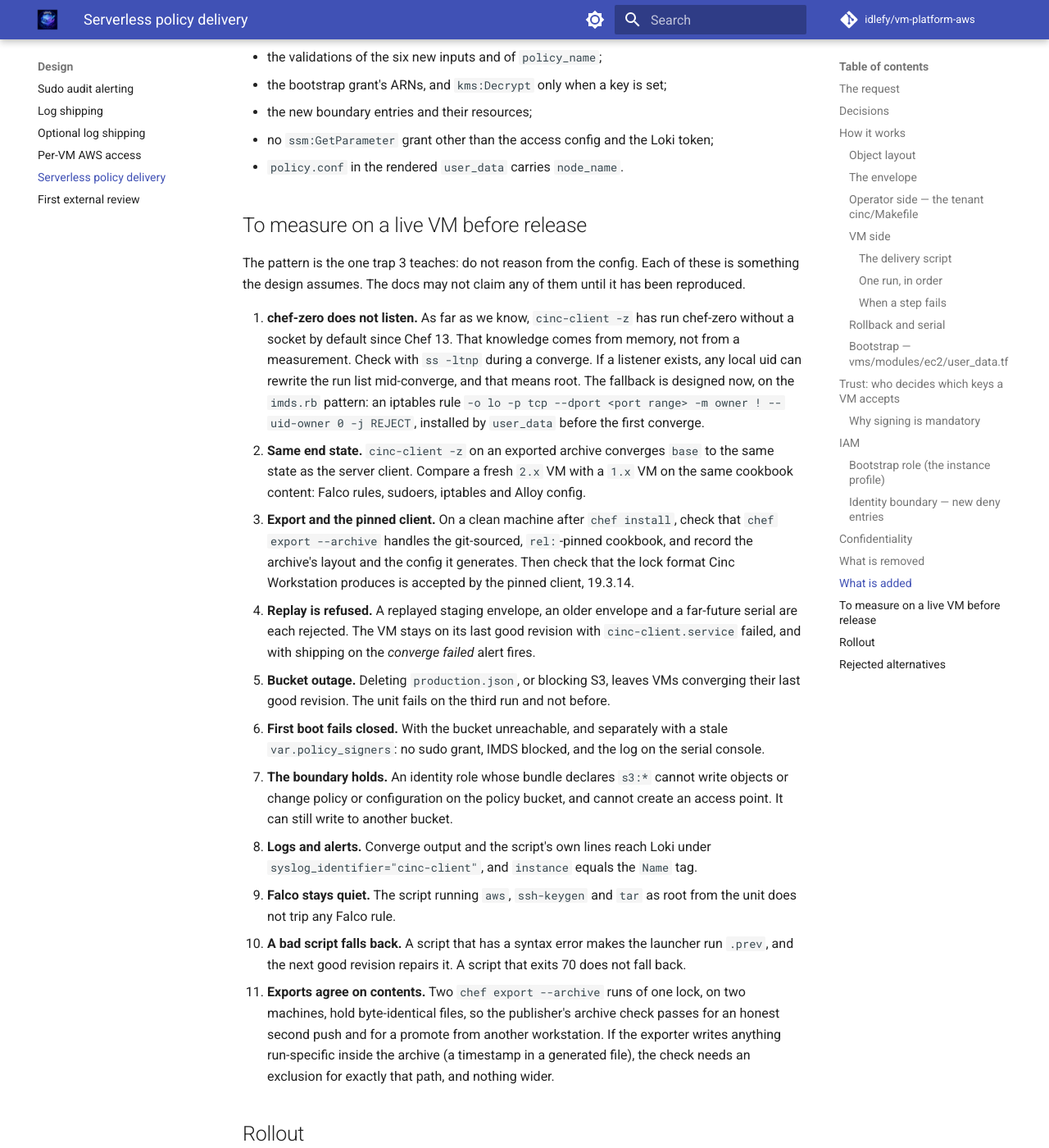
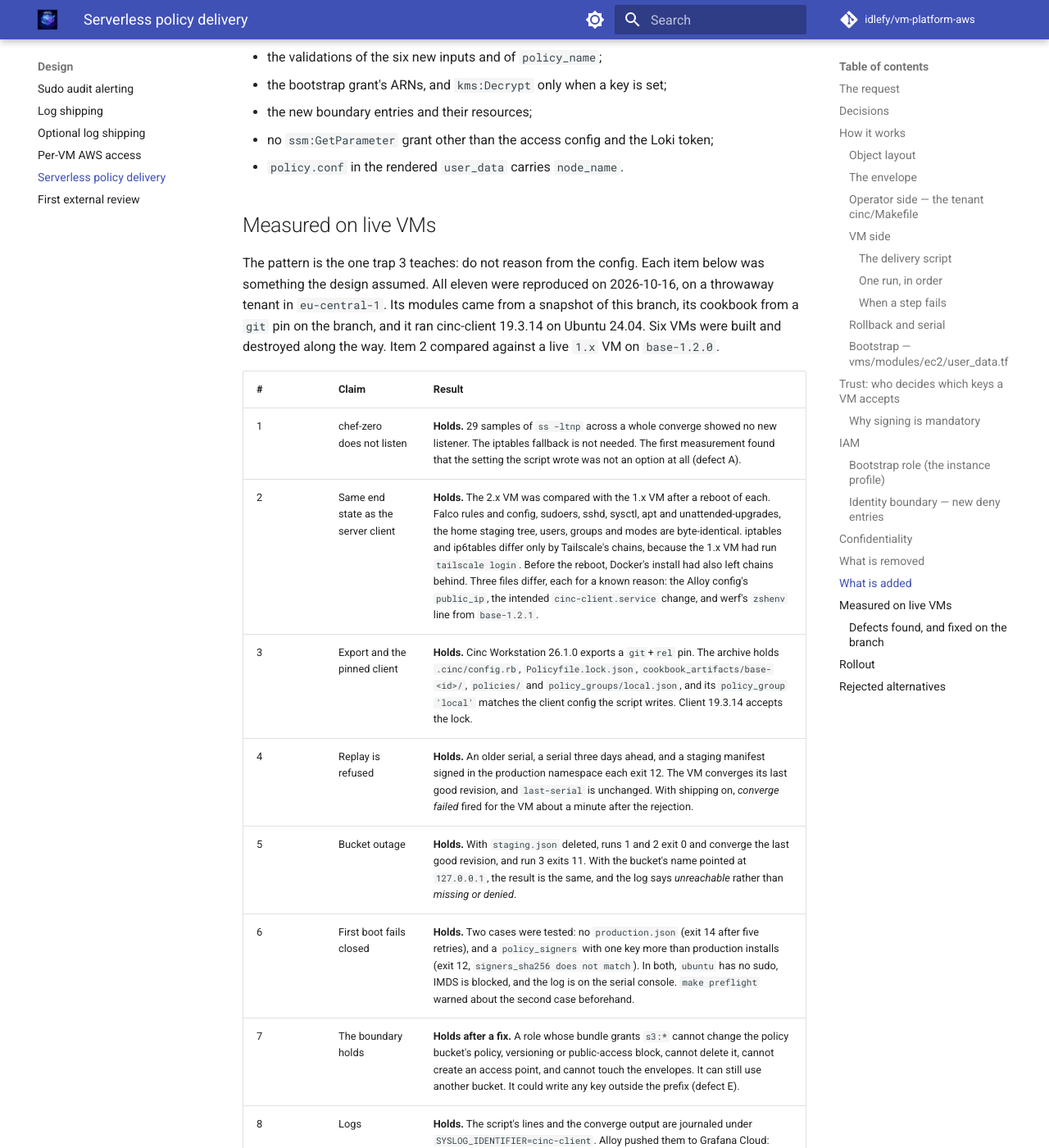
Before and after one commit to idlefy/vm-platform-aws, an MkDocs documentation site: the page built from docs/design/serverless-policy-delivery.md, in a window 1280 px wide and 1400 px high, scrolled down 17963 px. Shown: the whole window at 82% size. Built offline with MkDocs 1.6.1 and Material for MkDocs 9.7.7, drawn with Linux system fonts in a browser that asks for light colours; comment, search, counter and statistics services are not loaded; some of the changed text lies outside the part shown.

Commit message:
docs: record the live measurements of serverless delivery
All eleven items the design assumed were reproduced on 2026-10-16, on a
throwaway tenant pinned to this branch and against a live 1.x VM for the
end-state comparison. The *To measure* section becomes the results, with the
five defects the measurements found and their fixes on this branch.

The converge-failed alert and its dashboard panel no longer explain
themselves by a CINC server that 2.x does not have.

Co-Authored-By: Claude Opus 5.5 <noreply@anthropic.com>
Claude-Session: https://claude.ai/code/session_01BM8nUCqTRMtBZbmfmpXv37

```diff
--- a/docs/design/serverless-policy-delivery.md
+++ b/docs/design/serverless-policy-delivery.md
@@ -1,11 +1,12 @@
 # Serverless policy delivery — signed Policyfile archives in S3, no CINC server
 
 > Design record, written before implementation and revised after an
-> architecture review the same day. Nothing here has been measured on a VM yet;
-> every item under *To measure* is a gate on the release, not a fact.
+> architecture review the same day. Every item the design assumed was then
+> measured on live VMs on 2026-10-16; *Measured on live VMs* has the results
+> and the five defects the measurements found.
 
-**Date:** 2026-10-15
-**Status:** design, direction approved; revised after review
+**Date:** 2026-10-15, measured 2026-10-16
+**Status:** implemented and measured; ships with the PR
 **Ships as:** `v2.0.0` + `base-2.0.0`, a breaking pair, tagged together. `1.x` is frozen.
 
 ## The request
@@ -730,57 +731,48 @@ the verify lists in CLAUDE.md and the README.
     token;
   - `policy.conf` in the rendered `user_data` carries `node_name`.
 
-## To measure on a live VM before release
+## Measured on live VMs
 
-The pattern is the one trap 3 teaches: do not reason from the config. Each of
-these is something the design assumes. The docs may not claim any of them
-until it has been reproduced.
+The pattern is the one trap 3 teaches: do not reason from the config. Each item
+below was something the design assumed. All eleven were reproduced on
+2026-10-16, on a throwaway tenant in `eu-central-1`. Its modules came from a
+snapshot of this branch, its cookbook from a `git` pin on the branch, and it ran
+cinc-client 19.3.14 on Ubuntu 24.04. Six VMs were built and destroyed along the
+way. Item 2 compared against a live `1.x` VM on `base-1.2.0`.
 
-1. **chef-zero does not listen.** As far as we know, `cinc-client -z` has run
-   chef-zero without a socket by default since Chef 13. That knowledge comes
-   from memory, not from a measurement. Check with `ss -ltnp` during a
-   converge. If a listener exists, any local uid can rewrite the run list
-   mid-converge, and that means root. The fallback is designed now, on the
-   `imds.rb` pattern: an iptables rule
-   `-o lo -p tcp --dport <port range> -m owner ! --uid-owner 0 -j REJECT`,
-   installed by `user_data` before the first converge.
-2. **Same end state.** `cinc-client -z` on an exported archive converges
-   `base` to the same state as the server client. Compare a fresh `2.x` VM
-   with a `1.x` VM on the same cookbook content: Falco rules, sudoers,
-   iptables and Alloy config.
-3. **Export and the pinned client.** On a clean machine after `chef install`,
-   check that `chef export --archive` handles the git-sourced, `rel:`-pinned
-   cookbook, and record the archive's layout and the config it generates.
-   Then check that the lock format Cinc Workstation produces is accepted by
-   the pinned client, 19.3.14.
-4. **Replay is refused.** A replayed staging envelope, an older envelope and a
-   far-future serial are each rejected. The VM stays on its last good
-   revision with `cinc-client.service` failed, and with shipping on the
-   *converge failed* alert fires.
-5. **Bucket outage.** Deleting `production.json`, or blocking S3, leaves VMs
-   converging their last good revision. The unit fails on the third run and
-   not before.
-6. **First boot fails closed.** With the bucket unreachable, and separately
-   with a stale `var.policy_signers`: no sudo grant, IMDS blocked, and the log
-   on the serial console.
-7. **The boundary holds.** An identity role whose bundle declares `s3:*`
-   cannot write objects or change policy or configuration on the policy
-   bucket, and cannot create an access point. It can still write to another
-   bucket.
-8. **Logs and alerts.** Converge output and the script's own lines reach Loki
-   under `syslog_identifier="cinc-client"`, and `instance` equals the `Name`
-   tag.
-9. **Falco stays quiet.** The script running `aws`, `ssh-keygen` and `tar` as
-   root from the unit does not trip any Falco rule.
-10. **A bad script falls back.** A script that has a syntax error makes the
-    launcher run `.prev`, and the next good revision repairs it. A script that
-    exits 70 does not fall back.
-11. **Exports agree on contents.** Two `chef export --archive` runs of one
-    lock, on two machines, hold byte-identical files, so the publisher's
-    archive check passes for an honest second push and for a promote from
-    another workstation. If the exporter writes anything run-specific inside
-    the archive (a timestamp in a generated file), the check needs an
-    exclusion for exactly that path, and nothing wider.
+| # | Claim | Result |
+|---|---|---|
+| 1 | chef-zero does not listen | **Holds.** 29 samples of `ss -ltnp` across a whole converge showed no new listener. The iptables fallback is not needed. The first measurement found that the setting the script wrote was not an option at all (defect A). |
+| 2 | Same end state as the server client | **Holds.** The 2.x VM was compared with the 1.x VM after a reboot of each. Falco rules and config, sudoers, sshd, sysctl, apt and unattended-upgrades, the home staging tree, users, groups and modes are byte-identical. iptables and ip6tables differ only by Tailscale's chains, because the 1.x VM had run `tailscale login`. Before the reboot, Docker's install had also left chains behind. Three files differ, each for a known reason: the Alloy config's `public_ip`, the intended `cinc-client.service` change, and werf's `zshenv` line from `base-1.2.1`. |
+| 3 | Export and the pinned client | **Holds.** Cinc Workstation 26.1.0 exports a `git`+`rel` pin. The archive holds `.cinc/config.rb`, `Policyfile.lock.json`, `cookbook_artifacts/base-<id>/`, `policies/` and `policy_groups/local.json`, and its `policy_group 'local'` matches the client config the script writes. Client 19.3.14 accepts the lock. |
+| 4 | Replay is refused | **Holds.** An older serial, a serial three days ahead, and a staging manifest signed in the production namespace each exit 12. The VM converges its last good revision, and `last-serial` is unchanged. With shipping on, *converge failed* fired for the VM about a minute after the rejection. |
+| 5 | Bucket outage | **Holds.** With `staging.json` deleted, runs 1 and 2 exit 0 and converge the last good revision, and run 3 exits 11. With the bucket's name pointed at `127.0.0.1`, the result is the same, and the log says *unreachable* rather than *missing or denied*. |
+| 6 | First boot fails closed | **Holds.** Two cases were tested: no `production.json` (exit 14 after five retries), and a `policy_signers` with one key more than production installs (exit 12, `signers_sha256 does not match`). In both, `ubuntu` has no sudo, IMDS is blocked, and the log is on the serial console. `make preflight` warned about the second case beforehand. |
+| 7 | The boundary holds | **Holds after a fix.** A role whose bundle grants `s3:*` cannot change the policy bucket's policy, versioning or public-access block, cannot delete it, cannot create an access point, and cannot touch the envelopes. It can still use another bucket. It could write any key outside the prefix (defect E). |
+| 8 | Logs | **Holds.** The script's lines and the converge output are journaled under `SYSLOG_IDENTIFIER=cinc-client`. Alloy pushed them to Grafana Cloud: every push got 204, nothing was dropped, and `instance` equals the `Name` tag. |
+| 9 | Falco stays quiet | **Holds.** Across every unit run there were no detections. The one detection on the VM was a deliberate `sudo` as `ubuntu`, which the sudo rule caught. |
+| 10 | A bad script falls back | **Holds.** A script with a syntax error made the launcher run `.prev`, and that converge repaired it. A script exiting 70 failed the unit with 70 and did not fall back. The repair then copied the broken script over `.prev` (defect D). |
+| 11 | Exports agree on contents | **Holds.** Two exports of one lock, from different directories and umasks, hold the same 91 paths with identical contents. Only mtimes, and modes under umask 077, differ. Neither is compared, so a second honest push reuses the stored archive. |
+
+### Defects found, and fixed on the branch
+
+- **A. Every first boot failed closed.** The script wrote
+  `chef_zero.listen false`, which is not a Chef option, and the client refused
+  the whole config. It now writes the top-level `listen false`. The test loads
+  the generated config with chef-config itself, because the stub client
+  accepted anything.
+- **B. The timer's first run broke the first converge.** The converge enables
+  `cinc-client.timer`, and two minutes later the unit's run re-extracted the
+  revision tree under the converge that was still going. That converge then
+  failed with a 404 on a cookbook file. cinc-client keeps its own run lock in
+  that tree, so the two had also been converging at once. The script now holds
+  an `flock` for the whole run, and closes the descriptor for the converge.
+- **C.** The reason after *unreachable:* landed on a journal line of its own,
+  because the AWS CLI begins its error with a blank line.
+- **D.** A repair copied a script that could not run over `.prev`. Now only an
+  executable script that parses is kept there.
+- **E.** The boundary denied object writes only under `<prefix>/`. It now
+  denies them on every key in the bucket.
 
 ## Rollout
 
@@ -803,7 +795,7 @@ The PR is reviewed commit by commit:
 Rollout:
 
 1. **Measure** the eleven items on a test tenant pinned to the PR branch, before
-   merging. Pin the cookbook with the temporary path pin described in
+   merging (done 2026-10-16; see *Measured on live VMs*). Pin the cookbook with the temporary path pin described in
    `tenant-skeleton/CLAUDE.md` (*When upstream is unreachable*), and the
    modules with `?ref=<sha>`. Fix failures on the branch, so `main` never
    carries an unmeasured `2.x`.
```
Also changed, not shown: CLAUDE.md (+1 -1 lines), 2 other files.
